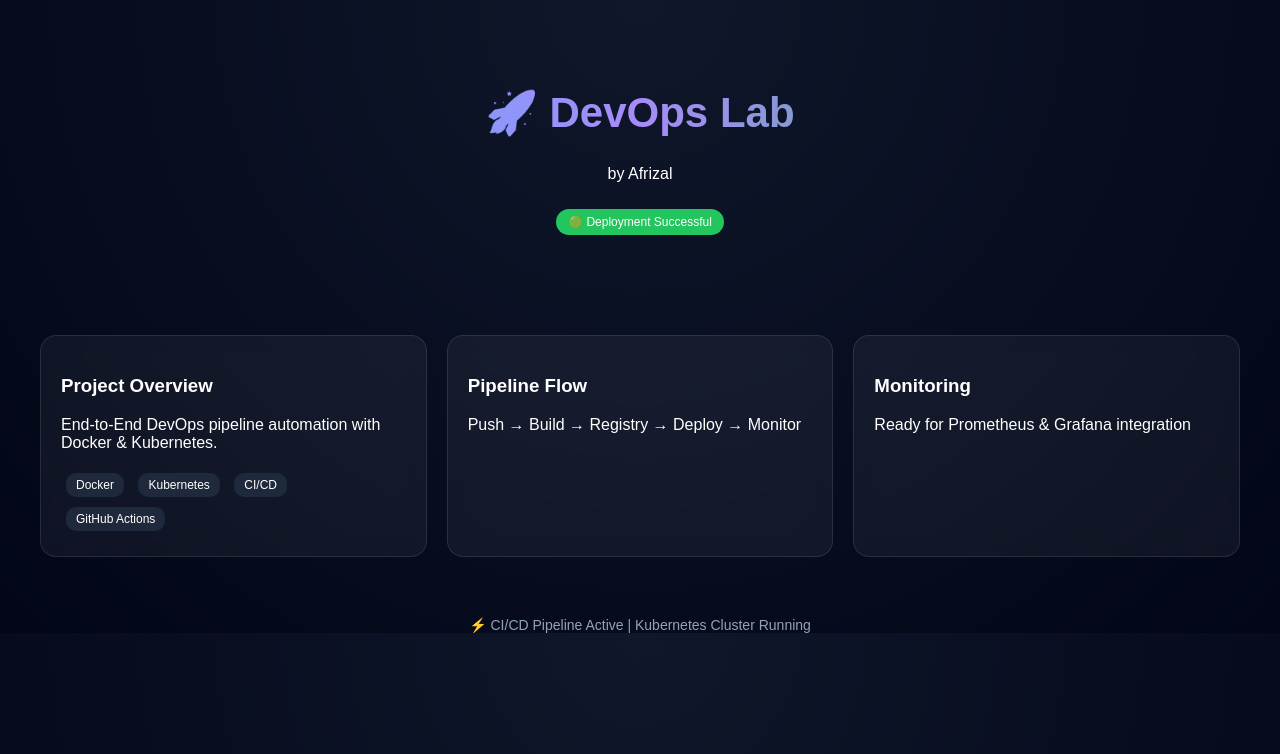
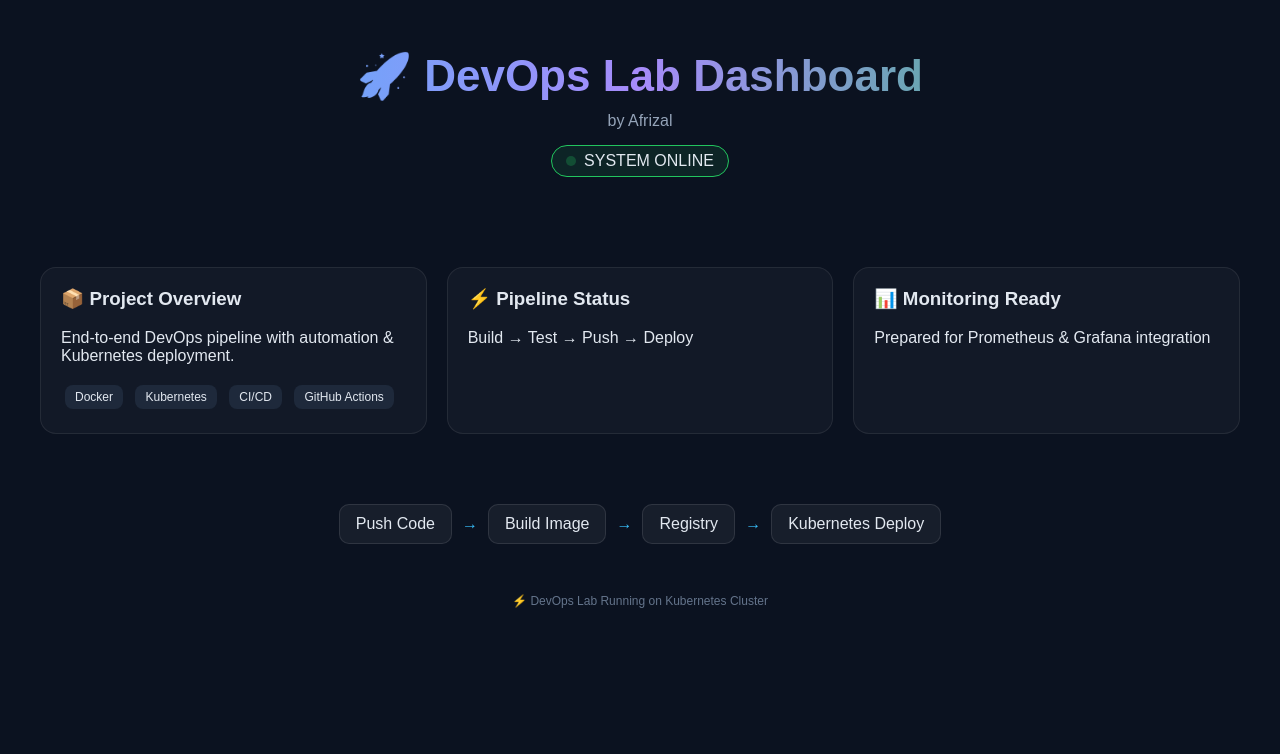
Before and after one commit to afrizalkr/devops-lab, a plain HTML site: page docker/index.html in a window 1280 px wide. Drawn offline with Linux system fonts and the light colour scheme.

Commit message:
DEVOPS DASHBOARD v2 index.html

```diff
--- a/docker/index.html
+++ b/docker/index.html
@@ -2,76 +2,126 @@
 <html lang="en">
 <head>
 <meta charset="UTF-8">
-<title>DevOps Lab</title>
+<title>DevOps Lab Dashboard</title>
 
 <style>
 body {
   margin: 0;
-  font-family: Arial, sans-serif;
-  background: radial-gradient(circle at top, #0f172a, #020617);
-  color: white;
+  font-family: 'Arial', sans-serif;
+  background: #0b1220;
+  color: #e2e8f0;
 }
 
-/* HERO */
-.hero {
+/* HEADER */
+.header {
   text-align: center;
-  padding: 60px 20px;
+  padding: 50px 20px;
 }
 
-.hero h1 {
-  font-size: 42px;
+.header h1 {
+  font-size: 44px;
   background: linear-gradient(90deg,#38bdf8,#a78bfa,#22c55e);
   -webkit-background-clip: text;
   color: transparent;
+  margin: 0;
 }
 
-.badge {
-  display: inline-block;
-  padding: 6px 12px;
-  background: #22c55e;
-  border-radius: 20px;
-  font-size: 12px;
+.sub {
+  color: #94a3b8;
   margin-top: 10px;
 }
 
-/* CARD */
-.container {
+/* STATUS */
+.status {
+  margin-top: 15px;
+  display: inline-flex;
+  align-items: center;
+  gap: 8px;
+  padding: 6px 14px;
+  border-radius: 20px;
+  background: rgba(34,197,94,0.1);
+  border: 1px solid #22c55e;
+}
+
+.dot {
+  width: 10px;
+  height: 10px;
+  background: #22c55e;
+  border-radius: 50%;
+  animation: blink 1.5s infinite;
+}
+
+@keyframes blink {
+  0%,100% { opacity: 1; }
+  50% { opacity: 0.2; }
+}
+
+/* GRID */
+.grid {
   display: grid;
-  grid-template-columns: repeat(auto-fit, minmax(250px,1fr));
+  grid-template-columns: repeat(auto-fit,minmax(260px,1fr));
   gap: 20px;
   padding: 40px;
 }
 
+/* CARD */
 .card {
-  background: rgba(255,255,255,0.05);
-  border: 1px solid rgba(255,255,255,0.1);
+  background: rgba(255,255,255,0.03);
+  border: 1px solid rgba(255,255,255,0.08);
   padding: 20px;
   border-radius: 16px;
-  backdrop-filter: blur(10px);
   transition: 0.3s;
+  position: relative;
+  overflow: hidden;
 }
 
 .card:hover {
-  transform: translateY(-5px);
+  transform: translateY(-6px);
   border-color: #38bdf8;
+  box-shadow: 0 0 20px rgba(56,189,248,0.2);
+}
+
+.card h3 {
+  margin-top: 0;
 }
 
 /* PIPELINE */
 .pipeline {
-  text-align: center;
-  margin-top: 20px;
-  color: #94a3b8;
-  font-size: 14px;
+  display: flex;
+  justify-content: center;
+  align-items: center;
+  gap: 10px;
+  padding: 30px;
+  flex-wrap: wrap;
 }
 
-/* TECH BADGE */
-.tech span {
+.step {
+  background: rgba(255,255,255,0.05);
+  padding: 10px 16px;
+  border-radius: 10px;
+  border: 1px solid rgba(255,255,255,0.1);
+}
+
+.arrow {
+  color: #38bdf8;
+}
+
+/* TECH TAG */
+.tag {
   display: inline-block;
-  margin: 5px;
+  margin: 4px;
   padding: 5px 10px;
-  border-radius: 10px;
   background: #1e293b;
+  border-radius: 8px;
   font-size: 12px;
+}
+
+/* FOOTER */
+.footer {
+  text-align: center;
+  color: #64748b;
+  font-size: 12px;
+  padding: 20px;
 }
 </style>
 
@@ -79,39 +129,54 @@ body {
 
 <body>
 
-<div class="hero">
-  <h1>🚀 DevOps Lab</h1>
-  <p>by Afrizal</p>
-  <div class="badge">🟢 Deployment Successful</div>
+<div class="header">
+  <h1>🚀 DevOps Lab Dashboard</h1>
+  <div class="sub">by Afrizal</div>
+
+  <div class="status">
+    <div class="dot"></div>
+    SYSTEM ONLINE
+  </div>
 </div>
 
-<div class="container">
+<div class="grid">
 
   <div class="card">
-    <h3>Project Overview</h3>
-    <p>End-to-End DevOps pipeline automation with Docker & Kubernetes.</p>
-    <div class="tech">
-      <span>Docker</span>
-      <span>Kubernetes</span>
-      <span>CI/CD</span>
-      <span>GitHub Actions</span>
+    <h3>📦 Project Overview</h3>
+    <p>End-to-end DevOps pipeline with automation & Kubernetes deployment.</p>
+    <div>
+      <span class="tag">Docker</span>
+      <span class="tag">Kubernetes</span>
+      <span class="tag">CI/CD</span>
+      <span class="tag">GitHub Actions</span>
     </div>
   </div>
 
   <div class="card">
-    <h3>Pipeline Flow</h3>
-    <p>Push → Build → Registry → Deploy → Monitor</p>
+    <h3>⚡ Pipeline Status</h3>
+    <p>Build → Test → Push → Deploy</p>
   </div>
 
   <div class="card">
-    <h3>Monitoring</h3>
-    <p>Ready for Prometheus & Grafana integration</p>
+    <h3>📊 Monitoring Ready</h3>
+    <p>Prepared for Prometheus & Grafana integration</p>
   </div>
 
 </div>
 
+<!-- PIPELINE VISUAL -->
 <div class="pipeline">
-⚡ CI/CD Pipeline Active | Kubernetes Cluster Running
+  <div class="step">Push Code</div>
+  <div class="arrow">→</div>
+  <div class="step">Build Image</div>
+  <div class="arrow">→</div>
+  <div class="step">Registry</div>
+  <div class="arrow">→</div>
+  <div class="step">Kubernetes Deploy</div>
+</div>
+
+<div class="footer">
+⚡ DevOps Lab Running on Kubernetes Cluster
 </div>
 
 </body>
```
